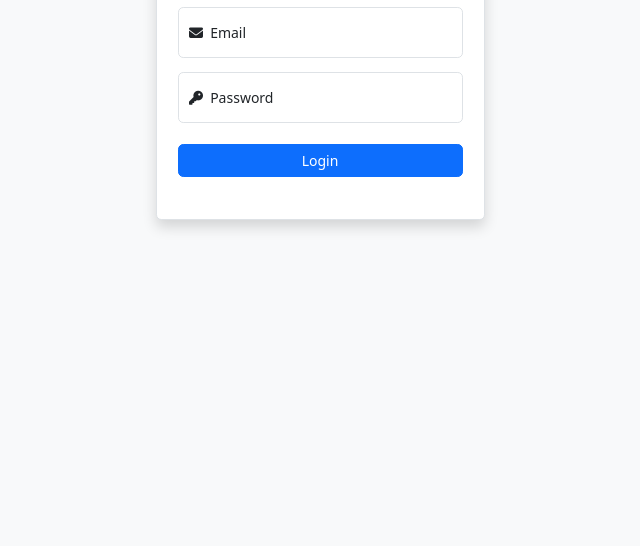
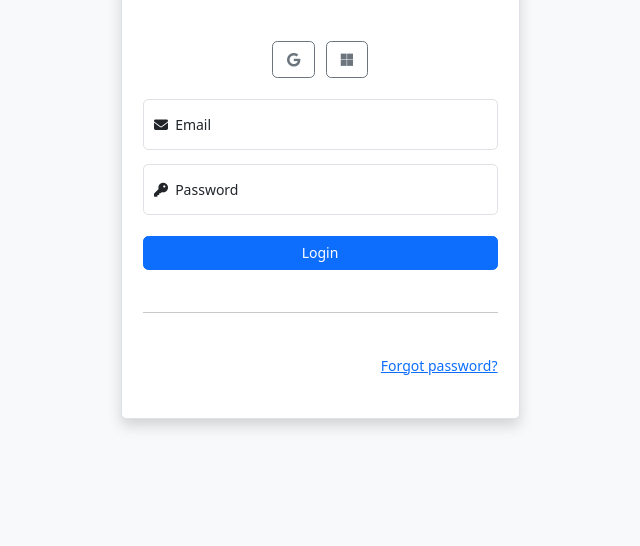
Before and after one commit to phamquiduong/auth_django, a Django app: page /auth/login in a window 1280 px wide. Shown: the part 254-800 px from the top of the page, without its empty margins (320-960 px from the left). Run offline with Django 5.2, Linux system fonts and the light colour scheme; parts of the project's set-up code (start-up, migrations or seed data) failed here and were passed over; some libraries are stand-ins or nearby versions.

Commit message:
Refactor code

```diff
--- a/src/_auth/constants.py
+++ /dev/null
@@ -1,4 +0,0 @@
-from datetime import timedelta
-
-MAX_FAILED_LOGIN_ATTEMPTS = 5
-LOCKED_ACCOUNT_DURATION = timedelta(minutes=30)
--- /dev/null
+++ b/src/_auth/constants/user_locked.py
@@ -0,0 +1,4 @@
+from datetime import timedelta
+
+MAX_FAILED_LOGIN_ATTEMPTS: int = 5
+LOCKED_ACCOUNT_DURATION: timedelta = timedelta(minutes=30)
--- /dev/null
+++ b/src/_auth/forms/__init__.py
@@ -0,0 +1,5 @@
+from _auth.forms.login import LoginForm
+
+__all__ = [
+    'LoginForm',
+]
--- a/src/_auth/forms.py
+++ b/src/_auth/forms/login.py
@@ -4,19 +4,19 @@ from django.contrib.auth.password_validation import validate_password
 from django.http import HttpRequest
 from django.utils import timezone
 
-from _auth.constants import LOCKED_ACCOUNT_DURATION, MAX_FAILED_LOGIN_ATTEMPTS
+from _auth.constants.user_locked import LOCKED_ACCOUNT_DURATION, MAX_FAILED_LOGIN_ATTEMPTS
 from db.models import User
 
 
 class LoginForm(forms.Form):
     email = forms.EmailField()
     password = forms.CharField(validators=[validate_password])
-    user: User
+    user: User | None
 
-    def clean_email(self):
-        email = self.cleaned_data.get('email')
+    def clean_email(self) -> str:
+        email = self.cleaned_data.get('email', '')
 
-        self.user = User.objects.get(email=email)
+        self.user = User.objects.filter(email=email).first()
 
         if not self.user:
             raise forms.ValidationError('The email is not registed.', code='invalid')
@@ -30,10 +30,10 @@ class LoginForm(forms.Form):
 
         return email
 
-    def clean_password(self):
+    def clean_password(self) -> str:
         password: str = self.cleaned_data.get('password', '')
 
-        if not self.user.check_password(raw_password=password):
+        if self.user and not self.user.check_password(raw_password=password):
             self.user.incorrect_password_count += 1
             if self.user.incorrect_password_count >= MAX_FAILED_LOGIN_ATTEMPTS:
                 self.user.locked_to = timezone.now() + LOCKED_ACCOUNT_DURATION
@@ -43,7 +43,10 @@ class LoginForm(forms.Form):
 
         return password
 
-    def login(self, request: HttpRequest):
+    def login(self, request: HttpRequest) -> None:
+        if not self.user:
+            return
+
         self.user.incorrect_password_count = 0
         self.user.locked_to = None
         self.user.save()
--- a/src/_auth/templates/auth/pages/login.html
+++ b/src/_auth/templates/auth/pages/login.html
@@ -17,10 +17,17 @@ Login
       <img class="logo-img rounded-circle border" src="{% static 'favicon/favicon.svg' %}">
     </div>
 
+    <div class="mb-4 text-center">
+      <a href="#" class="btn btn-outline-secondary py-2 px-3 mx-1"><i class="fa-brands fa-google"></i></a>
+      <a href="#" class="btn btn-outline-secondary py-2 px-3 mx-1"><i class="fa-brands fa-microsoft"></i></i></a>
+    </div>
+
+    <div class="mb-5">
       <form method="post">
         {% csrf_token %}
+
         <div class="form-floating mb-3">
-        <input type="email" name="email" class="form-control" placeholder="" required id="emailInput"
+          <input type="email" name="email" class="form-control" placeholder="" id="emailInput" required
             value="{{ form.email.value|default_if_none:'' }}">
           <label for="emailInput">
             <i class="fa-solid fa-envelope me-1"></i> Email
@@ -42,22 +49,26 @@ Login
         </div>
       </form>
     </div>
+
+    <hr>
+
+    <div class="text-end mt-5">
+      <a href="#">Forgot password?</a>
+    </div>
+
+  </div>
 </div>
 {% endblock main %}
 
 {% block style %}
 <style>
   .login-container {
-    max-width: 25rem;
+    max-width: 30rem;
   }
 
   .logo-img {
-    max-width: 10rem;
+    width: 10rem;
+    height: 10rem;
   }
 </style>
 {% endblock style %}
-
-{% block script %}
-<script>
-</script>
-{% endblock script %}
--- a/src/_auth/views/login.py
+++ b/src/_auth/views/login.py
@@ -1,22 +1,22 @@
 from http import HTTPMethod
 
 from django.contrib import messages
-from django.http import HttpRequest
+from django.http import HttpRequest, HttpResponse
 from django.shortcuts import render
 
 from _auth.forms import LoginForm
 
 
-def login_view(request: HttpRequest):
+def login_view(request: HttpRequest) -> HttpResponse:
     form = LoginForm(request.POST or None)
 
     if request.method == HTTPMethod.POST:
         if form.is_valid():
             form.login(request=request)
-            messages.success(request, 'Login successful')
+            messages.success(request, f'Welcome back <strong>{form.user.email}</strong>')   # type:ignore
             return render(request, 'redirect.html')
         else:
-            messages.error(request, 'Login failed')
+            messages.error(request, 'Login failed! Please try again')
 
     context = {
         'form': form,
```
Lines whose indentation alone changed are shown as unchanged.
